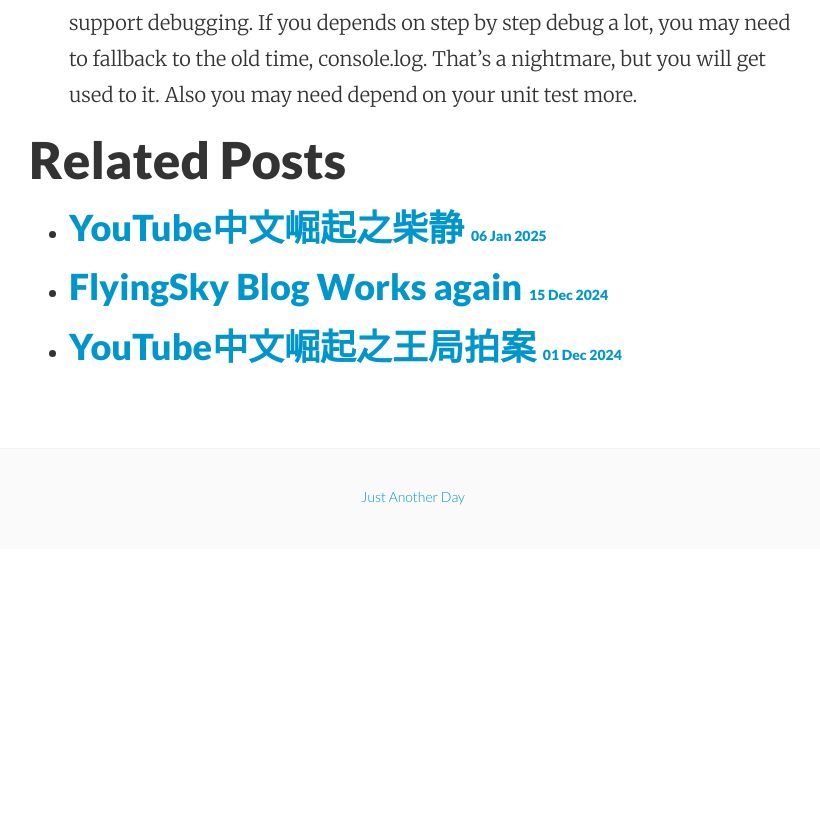
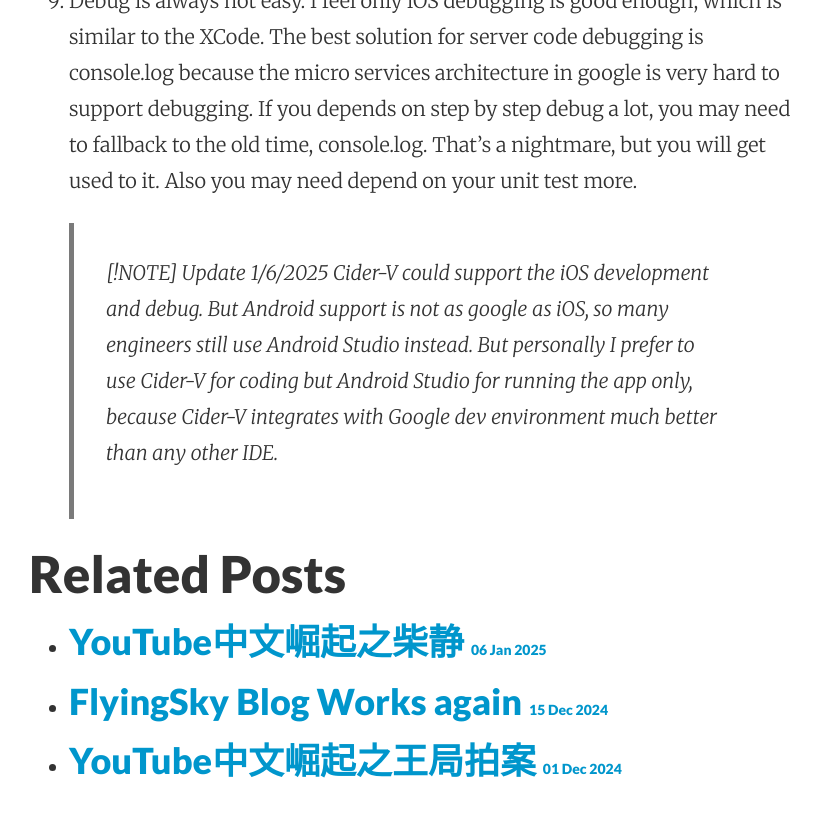
Before and after one commit to flyingsky/flyingsky.github.io, a Jekyll site: the page built from _posts/2024-07-13-google-top-internal-dev-tools-1.md, in a window 1280 px wide and 900 px high, scrolled down 6859 px. Shown: the top 817 px of the window, without its empty margins (227-1047 px from the left). Built offline with Jekyll 4.4.1, drawn with Linux system fonts in a browser that asks for light colours; before the commit the page ends 7408 px from its top, so only the background shows below that; some of the changed text lies outside the part shown.

Commit message:
Add google category.

```diff
--- a/_posts/2024-07-13-google-top-internal-dev-tools-1.md
+++ b/_posts/2024-07-13-google-top-internal-dev-tools-1.md
@@ -1,8 +1,8 @@
 ---
 layout: post
 date: 2024-07-13 10:02:38 -0700
-title: Google Top Internal Dev Tools - Section 1
-categories: home
+title: Google Top Internal Dev Tools - CodeSearch and Cider-V
+categories: home google
 ---
 
 I joined Google as software engineer in year 2018, about 6 years to today. This is the longest tenure in my career life so far. There are a lot of experiences I could list after these years. We can discuss many topics, like daily work, internal development tools, career growth, salary and compensation, etc. Today we start with some simple topics: the Google internal tools for daily work.
@@ -52,3 +52,6 @@
 7. Integrates with many Google internal tools, like build tool, bug tracking tool, etc. As a Noogler, it's very hard to believe all the google code is build on the server side, which seems is very slow comparing to the client side building. For example, I have a nodejs project in local. In development time, the web server is running in local, the client or web server code change could be real time refreshed in my browser, because everything builds and runs in local. But it's a different development mode in Google. Everything is in Cloud. I change the code in the browser, the code is sync to your server, then builds and runs in the server side. It always needs longer time to see the changes, especially you change some code which has a lot of dependencies. If the local latency is less than 1s, the google development requires 5s. Similar to the unit test. But eventually you will get use to it. If it's building slowlly, just go to grab a coffee or have a chat with your colleagues.
 8. Code assistant. It helps in some cases, but I don't think it's close to do some real job because it's hard to understand the whole project context. You know each project in Google is very complex. So you can only use it to write some simple isolated util function.
 9. Debug is always not easy. I feel only iOS debugging is good enough, which is similar to the XCode. The best solution for server code debugging is console.log because the micro services architecture in google is very hard to support debugging. If you depends on step by step debug a lot, you may need to fallback to the old time, console.log. That's a nightmare, but you will get used to it. Also you may need depend on your unit test more.
+
+> [!NOTE] Update 1/6/2025
+> Cider-V could support the iOS development and debug. But Android support is not as google as iOS, so many engineers still use Android Studio instead. But personally I prefer to use Cider-V for coding but Android Studio for running the app only, because Cider-V integrates with Google dev environment much better than any other IDE.
```
Also changed, not shown: _drafts/2025-01-06-google-top-internal-dev-tools-2.md (renamed from _drafts/2024-07-13-google-top-internal-dev-tools-2.md, +1 -0 lines), _drafts/2025-01-31-google-top-internal-dev-tools-3.md (added, +11 -0 lines), _drafts/2030-01-01-support-note.md (added, +3 -0 lines), _posts/2017-01-04-Google UX Engineer Interview.md (+1 -1 lines), _posts/2023-03-10-google-layoff.md (+1 -1 lines).
